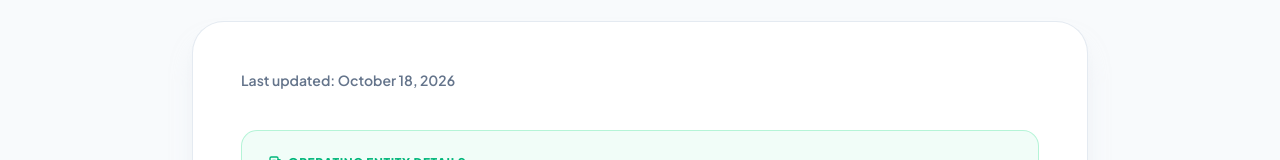
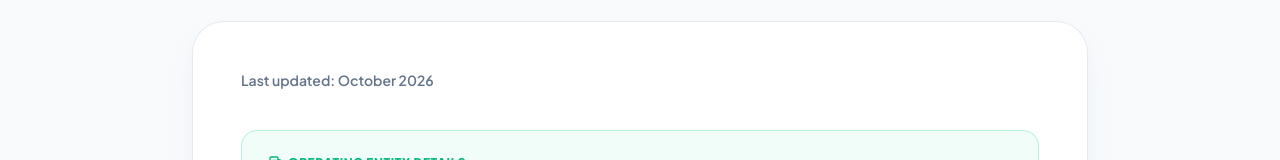
Before and after one commit to manishmcode/content-ai-hub, a React (Create React App) app: page /terms-conditions in a window 1280 px wide. Shown: the part 411-571 px from the top of the page. Built offline with nearby package versions, Linux system fonts and the light colour scheme.

Commit message:
update last updated date in PrivacyPolicyPage and TermsPage to October 2026

```diff
--- a/src/pages/PrivacyPolicyPage.tsx
+++ b/src/pages/PrivacyPolicyPage.tsx
@@ -116,7 +116,7 @@ export const PrivacyPolicyPage: React.FC = () => {
           {/* Privacy Content Card */}
           <div className="rounded-[32px] bg-white border border-slate-200/90 p-8 sm:p-12 shadow-xl shadow-slate-200/50 space-y-10 text-slate-600 text-sm sm:text-base leading-relaxed">
             <p className="text-sm font-semibold text-slate-500">
-              Last updated: October 18, 2026
+              Last updated: October 2026
             </p>
 
             {/* Controller Box */}
--- a/src/pages/TermsPage.tsx
+++ b/src/pages/TermsPage.tsx
@@ -166,7 +166,7 @@ export const TermsPage: React.FC = () => {
           {/* Legal Content Card */}
           <div className="rounded-[32px] bg-white border border-slate-200/90 p-8 sm:p-12 shadow-xl shadow-slate-200/50 space-y-10 text-slate-600 text-sm sm:text-base leading-relaxed">
             <p className="text-sm font-semibold text-slate-500">
-              Last updated: October 18, 2026
+              Last updated: October 2026
             </p>
 
             {/* Entity Notice */}
```
